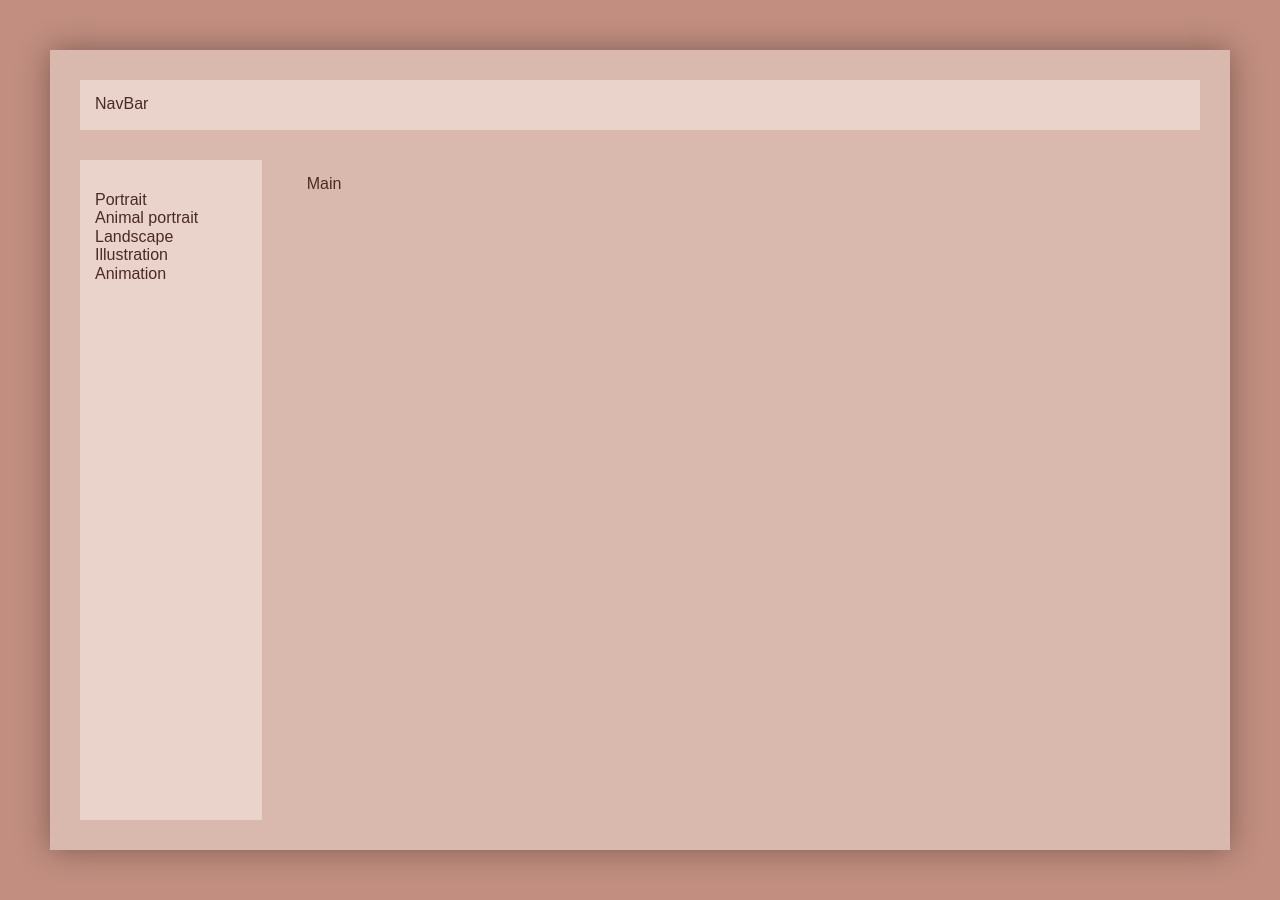
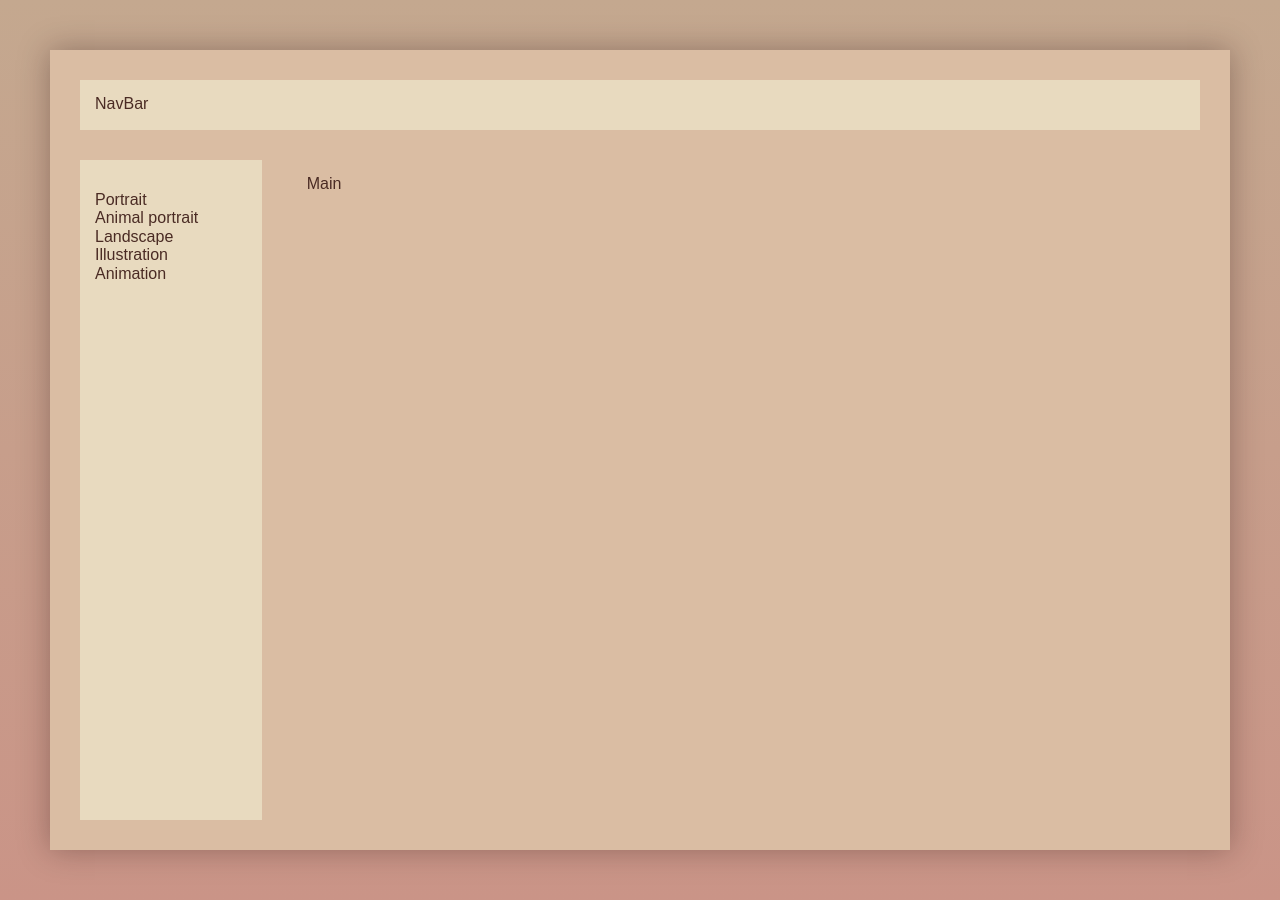
Before and after one commit to akleszcz/art-portfolio, a React (Create React App) app: page / in a window 1280 px wide. Built offline with nearby package versions, Linux system fonts and the light colour scheme.

Commit message:
Adjust file structure and themes colors

```diff
--- a/src/index.tsx
+++ b/src/index.tsx
@@ -1,7 +1,7 @@
 import React from 'react';
 import ReactDOM from 'react-dom';
 import 'normalize.css';
-import './index.css';
+import './styles/index.css';
 import App from './App';
 import reportWebVitals from './reportWebVitals';
 
--- a/src/styles/themes.ts
+++ b/src/styles/themes.ts
@@ -1,12 +1,12 @@
 import { DefaultTheme } from "styled-components";
 
 export const autumnTheme: DefaultTheme = {
-  boxShadow: 'rgb(0 0 0 / 35%) 0px 0px 29px 0px',
+  boxShadow: 'rgb(41 18 18 / 34%) 0px 0px 29px 0px',
   colors: {
-    background: '#c18e7f',
-    content: '#d9b8ad',
-    navBar: '#e9d3cb',
-    sideMenu: '#e9d3cb',
+    background: 'linear-gradient(#c4a88f, #ca9487)',
+    content: '#dabda3',
+    navBar: '#e8dabf',
+    sideMenu: '#e8dabf',
     text: '#4a2b24',
   }
 };
@@ -14,7 +14,7 @@ export const autumnTheme: DefaultTheme = {
 export const springTheme: DefaultTheme = {
   boxShadow: 'rgb(0 0 0 / 35%) 0px 0px 29px 0px',
   colors: {
-    background: '#c5c98a',
+    background: 'linear-gradient(#b19f86,#be9882)',
     content: '#d9d7ad',
     navBar: '#f7ecc9',
     sideMenu: '#f7ecc9',
@@ -23,12 +23,12 @@ export const springTheme: DefaultTheme = {
 };
 
 export const winterTheme: DefaultTheme = {
-  boxShadow: 'rgb(149 157 165) 0px 0px 24px',
+  boxShadow: 'rgb(0 0 0 / 21%) 0px 0px 24px',
   colors: {
-    background: '#a4afc7',
-    content: '#c9cfd9',
-    navBar: '#d8dee1',
-    sideMenu: '#d8dee1',
+    background: 'linear-gradient(#b0b9d0, #8297be)',
+    content: '#b7c9da',
+    navBar: '#d5e2ee',
+    sideMenu: '#d5e2ee',
     text: '#3c4162',
   }
 };
```
Also changed, not shown: src/styles/index.css (line endings or trailing spaces).
